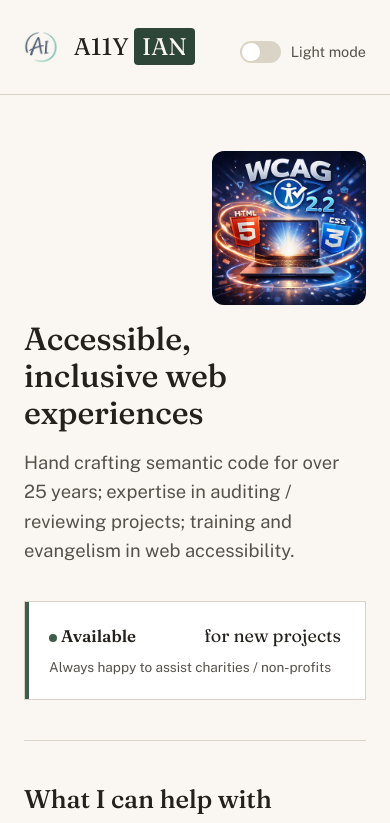
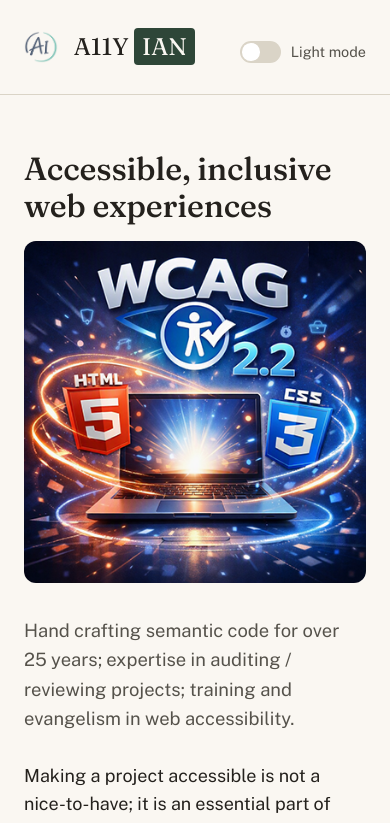
Before and after one commit to weestoater/a11yian, a React (Vite) app: page /#/ in a window 390 px wide. Shown: the top 823 px of the page. Built offline with nearby package versions, Linux system fonts and the light colour scheme.

Commit message:
more room around hero image

```diff
--- a/src/content/home-hero.tsx
+++ b/src/content/home-hero.tsx
@@ -3,11 +3,17 @@ import heroImg from "../assets/hero-image.png";
 export const HomeHero = () => {
   return (
     <section className="hero">
+      <h1>Accessible, inclusive web experiences</h1>
+
       <img src={heroImg} alt="" className="heroimg" />
-      <h1>Accessible, inclusive web experiences</h1>
       <p className="lede">
         Hand crafting semantic code for over 25 years; expertise in auditing /
         reviewing projects; training and evangelism in web accessibility.
+      </p>
+
+      <p>
+        Making a project accessible is not a nice-to-have; it is an essential
+        part of social responsibility and good user experience.
       </p>
 
       <div className="status-card">
--- a/src/scss/index.scss
+++ b/src/scss/index.scss
@@ -44,7 +44,6 @@ a {
 
   h1 {
     margin: 0 0 1rem;
-    max-width: 14ch;
   }
 
   p.lede {
@@ -59,7 +58,16 @@ a {
   border-radius: 0.75rem;
   float: right;
   margin: 0 0 1rem 1.5rem;
-  max-width: 45%;
+  max-width: 33%;
+}
+
+@media (max-width: 31.25rem) {
+  .heroimg {
+    float: none;
+    margin: 0 0 1.5rem;
+    max-width: 100%;
+    width: 100%;
+  }
 }
 
 .status-card {
```
